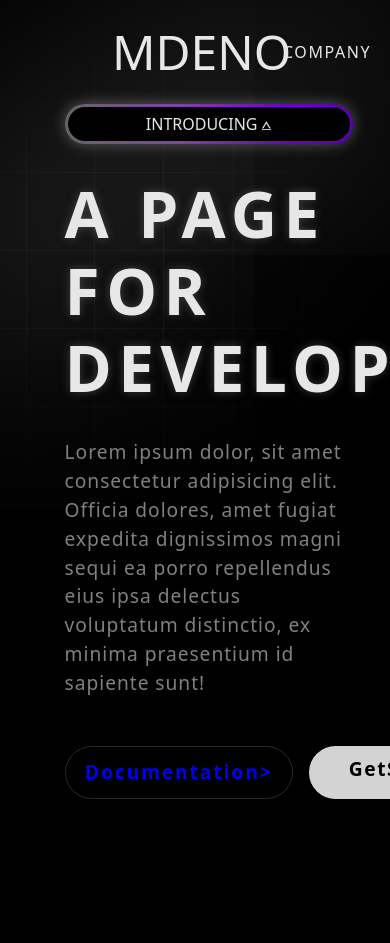
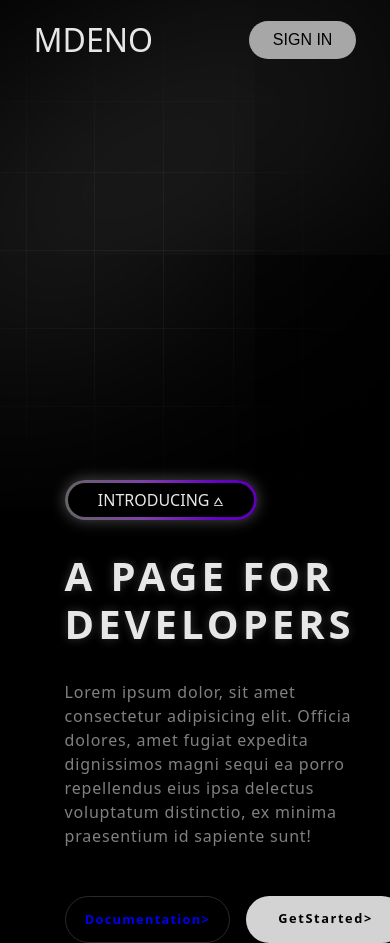
Before and after one commit to karisgit/3d-site-with-spline, a plain HTML site: page index.html in a window 390 px wide. Before the commit the page ends 844 px from the top, so only its background shows below. Drawn offline with Linux system fonts and the light colour scheme; some packages are replaced by stand-ins of ours; a script that the page names is missing.

Commit message:
add media queries for tablet and mobile responsiveness

```diff
--- a/styles.css
+++ b/styles.css
@@ -204,3 +204,65 @@ main {
   right: -20%;
   z-index: -2;
 }
+
+/* TABLET RESPONSIVE */
+@media (max-width: 1300px)  {
+  header {
+    padding: 1rem .5rem;
+  }
+
+  .content {
+    margin-top: 85%;
+  }
+
+  .robot-3d {
+    scale: .8;
+    top: -20%;
+    right: 2%;
+  }
+}
+
+/* MOBILE RESPONSIVE */
+@media (max-width: 768px) {
+  header {
+    padding: 1rem .1rem;
+  }
+  nav {
+    display: none;
+  }
+  header h1 {
+    font-size: 2rem;
+  }
+  .btn-signing {
+    padding: .6rem 1.5rem;
+  }
+  .content {
+    margin-top: 25rem;
+    max-width: 30rem;
+    margin-left: 10%;
+  }
+  .tag-box {
+    width: 12rem;
+  }
+  .robot-3d {
+    scale: .5;
+    top: -25%;
+    right: 0;
+  }
+  .content h1{
+    font-size: 2.5rem;
+  }
+  .description {
+    font-size: 1rem;
+  }
+
+  .btn-documentation {
+    font-size: .8rem;
+    padding: .8rem 1.2rem;
+  }
+  .btn-signing-main {
+    font-size: .8rem;
+    padding: .8rem 2rem;
+  }
+
+}
```
